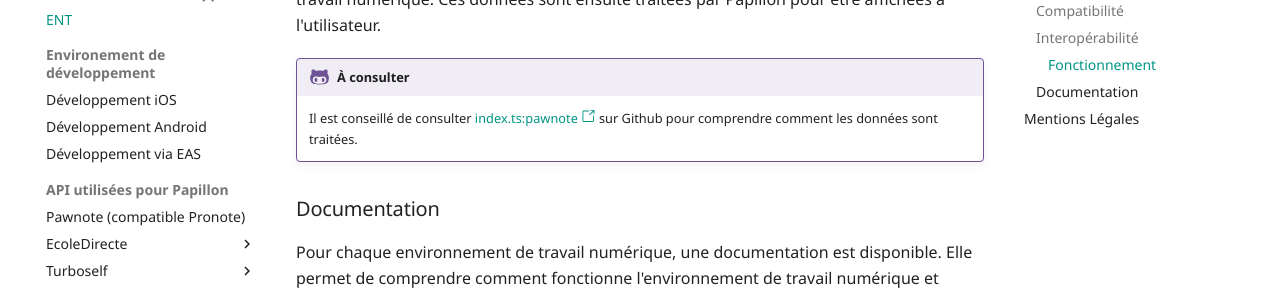
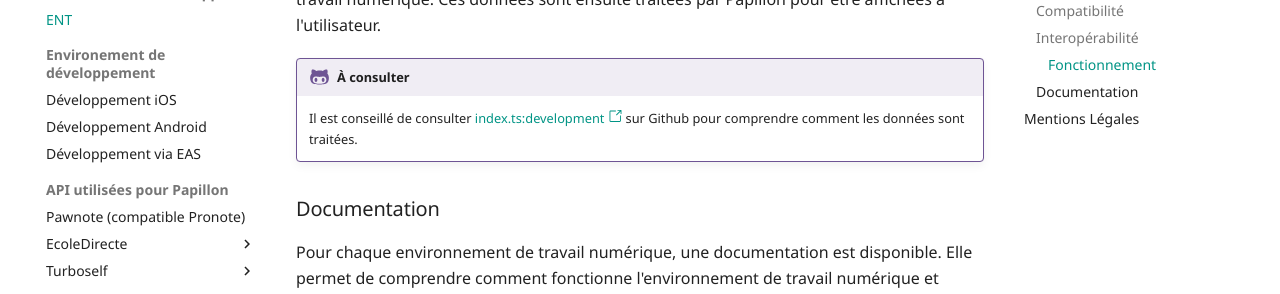
Before and after one commit to PapillonApp/docs, an MkDocs documentation site: the page built from docs/development/ent.md, in a window 1280 px wide and 900 px high, scrolled down 1125 px. Shown: the part 151-445 px from the top of the window. Built offline with MkDocs 1.6.1 and Material for MkDocs 9.7.7, drawn with Linux system fonts in a browser that asks for light colours; comment, search, counter and statistics services are not loaded.

Commit message:
fix(ent): outdated link

```diff
--- a/docs/development/ent.md
+++ b/docs/development/ent.md
@@ -43,7 +43,7 @@ stateDiagram-v2
 Les environnements de travail numérique sont connectés à Papillon via des modules spécifiques. Ces modules permettent de récupérer les données de l'environnement de travail numérique. Ces données sont ensuite traitées par Papillon pour être affichées à l'utilisateur.
 
 !!! github "À consulter"
-    Il est conseillé de consulter [index.ts:pawnote :octicons-link-external-24:](https://github.com/PapillonApp/Renard/blob/pawnote/fetch/index.ts){target='_blank'} sur Github pour comprendre comment les données sont traitées.
+    Il est conseillé de consulter [index.ts:development :octicons-link-external-24:](https://github.com/PapillonApp/Papillon/blob/development/fetch/index.ts){target='_blank'} sur Github pour comprendre comment les données sont traitées.
 
 ### Documentation
 
```
